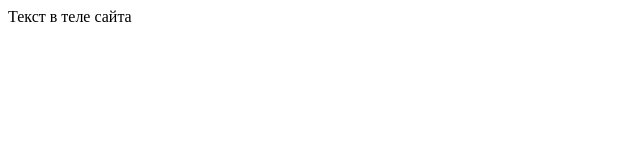
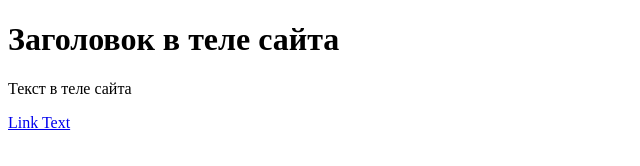
Before and after one commit to Aggresiver/Skillbox-Git, a plain HTML site: page test.html in a window 1280 px wide. Shown: the whole page, without its empty margins (0-640 px from the left). Drawn offline with Linux system fonts and the light colour scheme.

Commit message:
link and headers added

```diff
--- a/test.html
+++ b/test.html
@@ -1,9 +1,11 @@
-<DOCTYPE html>
+<!DOCTYPE html>
     <html>
     <head>
-        <title>Заголовок страницы</title>
+        <title>Название страницы</title>
     </head>
     <body>
+        <h1>Заголовок в теле сайта</h1>
         <p>Текст в теле сайта</p>
+        <a href="#header">Link Text</a>
     </body>
 </html>
```
